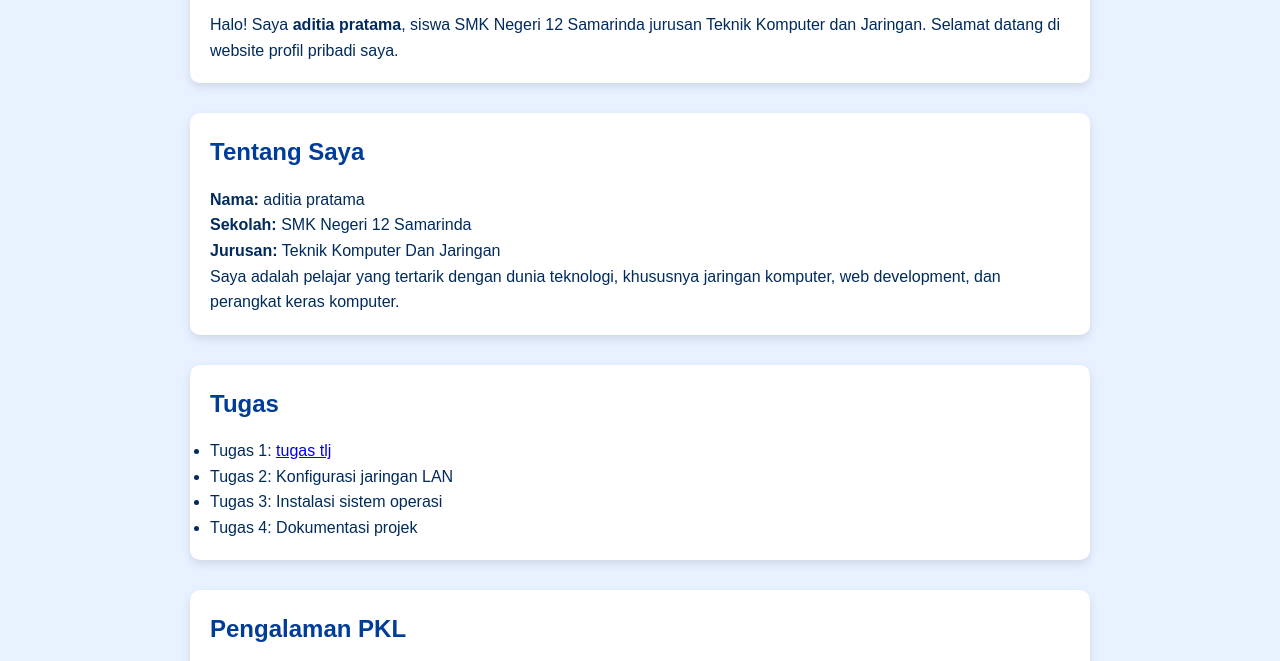
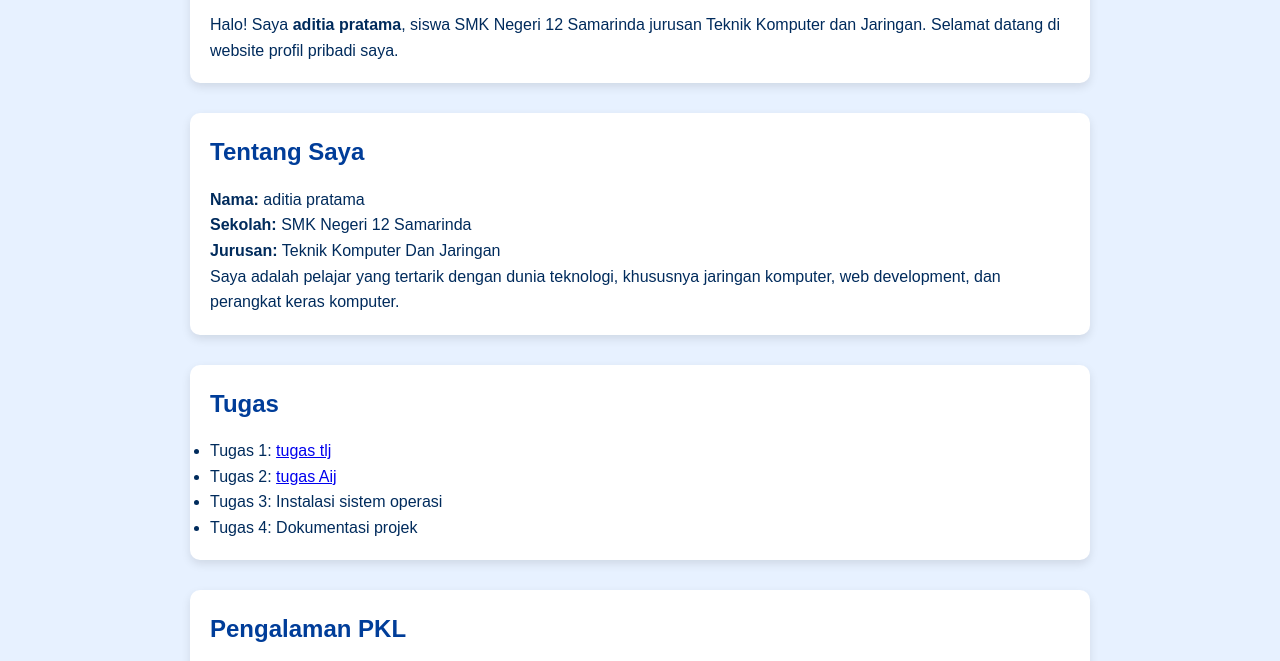
Before and after one commit to aditiapratama1999-hash/aditia-web, a plain HTML site: page index.html in a window 1280 px wide. Shown: the part 358-1019 px from the top of the page. Drawn offline with Linux system fonts and the light colour scheme.

Commit message:
Update index.html

```diff
--- a/index.html
+++ b/index.html
@@ -105,7 +105,7 @@
     <h2>Tugas</h2>
     <ul>
       <li>Tugas 1: <a href="tugasTLJ.html">tugas tlj</a></li>
-      <li>Tugas 2: Konfigurasi jaringan LAN</li>
+      <li>Tugas 2: <a href="tugasAij.html">tugas Aij</a></li>
       <li>Tugas 3: Instalasi sistem operasi</li>
       <li>Tugas 4: Dokumentasi projek</li>
     </ul>
```
